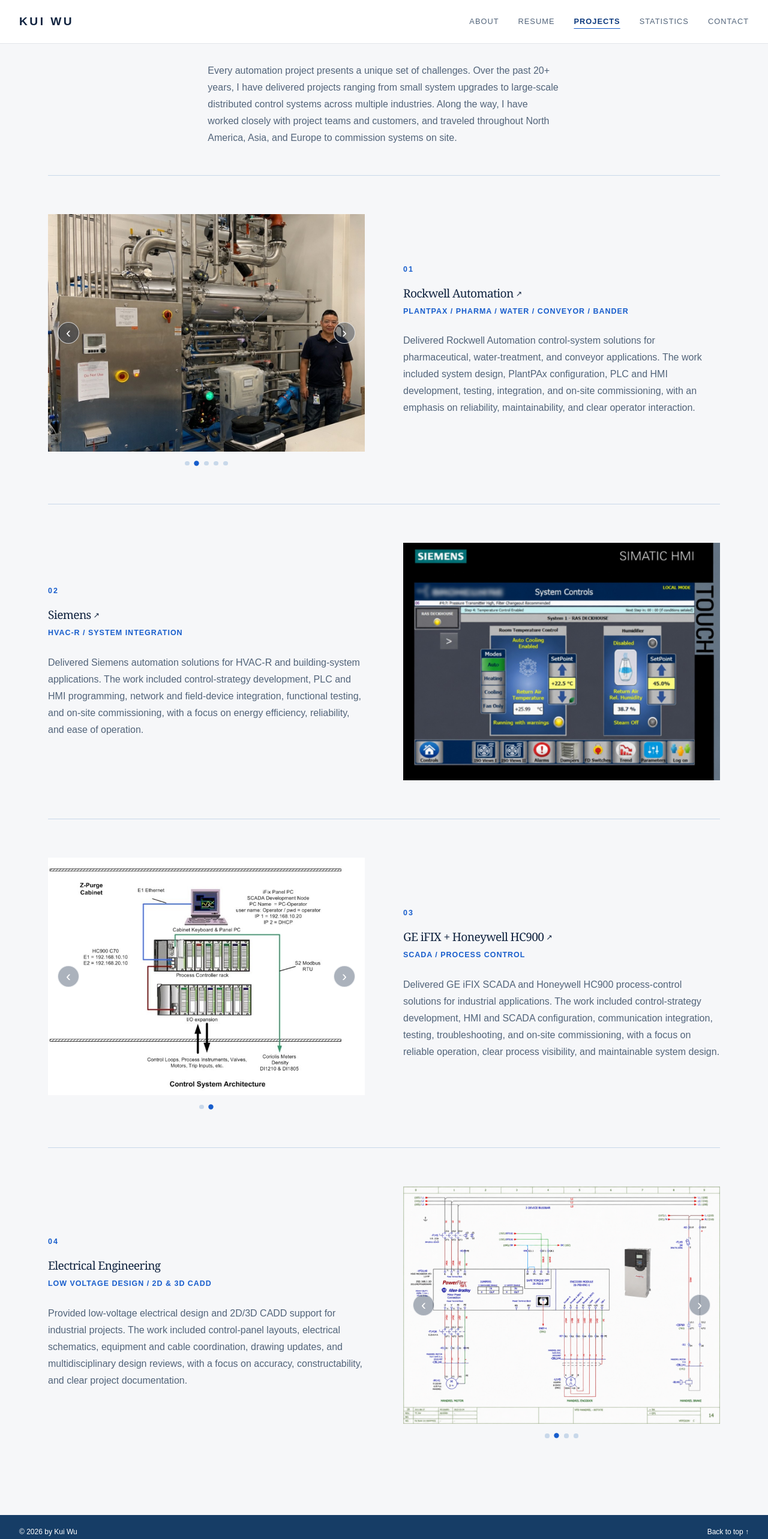
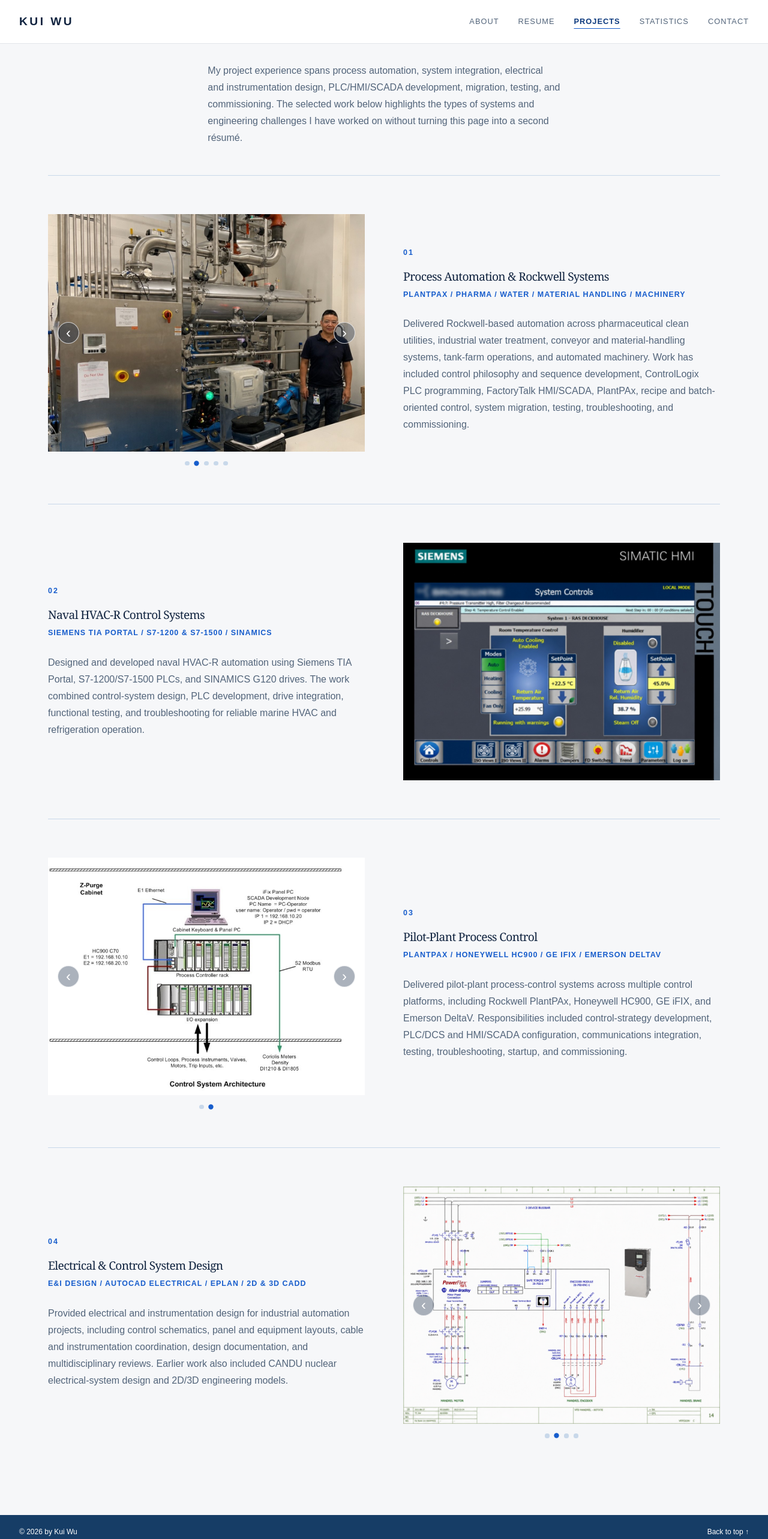
Before and after one commit to kwcontrols/KW-Portfolio, a Next.js app: page /experience in a window 1280 px wide. Shown: the top 2566 px of the page at 60% size. Built offline with nearby package versions, Linux system fonts and the light colour scheme.

Commit message:
Refocus projects on engineering work

```diff
--- a/app/experience/page.tsx
+++ b/app/experience/page.tsx
@@ -6,123 +6,66 @@ type Project = {
   number: string;
   title: string;
   category: string;
-  image?: string;
   images?: SlideshowImage[];
-  imageAlt?: string;
-  link?: string;
   overview: string;
-  challenge?: string;
-  approach?: string;
-  result?: string;
 };
 
-// Replace these four local paths and alt descriptions with final Rockwell project photos.
 const ROCKWELL_PROJECT_IMAGES: SlideshowImage[] = [
-  {
-    src: "/projects/rockwell-1.jpg",
-    alt: "Placeholder for a Rockwell Automation control-system design",
-  },
-  {
-    src: "/projects/rockwell-2.jpg",
-    alt: "Placeholder for PlantPAx configuration and development",
-  },
-  {
-    src: "/projects/rockwell-3.jpg",
-    alt: "Placeholder for PLC and HMI integration testing",
-    displayMode: "contain",
-  },
-  {
-    src: "/projects/rockwell/rockwell-4.jpg",
-    alt: "Placeholder for on-site automation commissioning",
-  },
-  {
-    src: "/projects/rockwell-5.jpg",
-    alt: "Rockwell Bander",
-    displayMode: "contain",
-  },
+  { src: "/projects/rockwell-1.jpg", alt: "Rockwell Automation control-system design" },
+  { src: "/projects/rockwell-2.jpg", alt: "PlantPAx configuration and development" },
+  { src: "/projects/rockwell-3.jpg", alt: "PLC and HMI integration testing", displayMode: "contain" },
+  { src: "/projects/rockwell/rockwell-4.jpg", alt: "On-site automation commissioning" },
+  { src: "/projects/rockwell-5.jpg", alt: "Industrial machinery automation", displayMode: "contain" },
 ];
 
-// Add future Siemens photos here; controls and autoplay enable automatically at two images.
 const SIEMENS_PROJECT_IMAGES: SlideshowImage[] = [
-  {
-    src: "/projects/siemens-1.jpg",
-    alt: "Siemens HVAC-R automation project",
-    displayMode: "contain",
-  },
+  { src: "/projects/siemens-1.jpg", alt: "Siemens HVAC-R automation project", displayMode: "contain" },
 ];
 
-// Add future GE iFIX / Honeywell HC900 photos here; no slideshow code changes are needed.
-const GEFIX_HC900_PROJECT_IMAGES: SlideshowImage[] = [
-  {
-    src: "/projects/iFix-1.JPG",
-    alt: "GE iFIX and Honeywell HC900 project image 1",
-  },
-  {
-    src: "/projects/iFix-2.jpg",
-    alt: "GE iFIX and Honeywell HC900 project image 2",
-    displayMode: "contain",
-  },
+const PROCESS_CONTROL_IMAGES: SlideshowImage[] = [
+  { src: "/projects/iFix-1.JPG", alt: "Pilot-plant SCADA and process-control system" },
+  { src: "/projects/iFix-2.jpg", alt: "Process-control HMI and system integration", displayMode: "contain" },
 ];
 
-// Add or replace Project 04 electrical images here; no slideshow code changes are needed.
 const ELECTRICAL_ENGINEERING_PROJECT_IMAGES: SlideshowImage[] = [
-  {
-    src: "/projects/Electrical-1.JPG",
-    alt: "Electrical engineering project image 1 showing industrial design work",
-  },
-  {
-    src: "/projects/Electrical-2.png",
-    alt: "Electrical engineering project image 2 showing a CADD design",
-    displayMode: "contain",
-  },
-  {
-    src: "/projects/electrical-3.jpg",
-    alt: "Electrical engineering project image 3 showing project documentation",
-    displayMode: "contain",
-  },
-  {
-    src: "/projects/electrical-4.jpg",
-    alt: "Electrical engineering project image 4 showing coordinated electrical design",
-    displayMode: "contain",
-  },
+  { src: "/projects/Electrical-1.JPG", alt: "Industrial electrical design work" },
+  { src: "/projects/Electrical-2.png", alt: "Electrical CADD design", displayMode: "contain" },
+  { src: "/projects/electrical-3.jpg", alt: "Electrical project documentation", displayMode: "contain" },
+  { src: "/projects/electrical-4.jpg", alt: "Coordinated electrical design", displayMode: "contain" },
 ];
 
-// Replace project titles, categories, descriptions, detail text, and local image paths here.
 const PROJECTS: Project[] = [
   {
     number: "01",
-    title: "Rockwell Automation",
-    category: "PlantPAx / Pharma / Water / Conveyor / Bander",
+    title: "Process Automation & Rockwell Systems",
+    category: "PlantPAx / Pharma / Water / Material Handling / Machinery",
     images: ROCKWELL_PROJECT_IMAGES,
-    link: "https://www.rockwellautomation.com/en-us.html",
     overview:
-      "Delivered Rockwell Automation control-system solutions for pharmaceutical, water-treatment, and conveyor applications. The work included system design, PlantPAx configuration, PLC and HMI development, testing, integration, and on-site commissioning, with an emphasis on reliability, maintainability, and clear operator interaction.",
+      "Delivered Rockwell-based automation across pharmaceutical clean utilities, industrial water treatment, conveyor and material-handling systems, tank-farm operations, and automated machinery. Work has included control philosophy and sequence development, ControlLogix PLC programming, FactoryTalk HMI/SCADA, PlantPAx, recipe and batch-oriented control, system migration, testing, troubleshooting, and commissioning.",
   },
   {
     number: "02",
-    title: "Siemens",
-    category: "HVAC-R / System Integration",
+    title: "Naval HVAC-R Control Systems",
+    category: "Siemens TIA Portal / S7-1200 & S7-1500 / SINAMICS",
     images: SIEMENS_PROJECT_IMAGES,
-    link: "https://www.siemens.com/en-us/products/simatic/",
     overview:
-      "Delivered Siemens automation solutions for HVAC-R and building-system applications. The work included control-strategy development, PLC and HMI programming, network and field-device integration, functional testing, and on-site commissioning, with a focus on energy efficiency, reliability, and ease of operation.",
+      "Designed and developed naval HVAC-R automation using Siemens TIA Portal, S7-1200/S7-1500 PLCs, and SINAMICS G120 drives. The work combined control-system design, PLC development, drive integration, functional testing, and troubleshooting for reliable marine HVAC and refrigeration operation.",
   },
   {
     number: "03",
-    title: "GE iFIX + Honeywell HC900",
-    category: "SCADA / Process Control",
-    images: GEFIX_HC900_PROJECT_IMAGES,
-    link: "https://www.gevernova.com/software/products/hmi-scada/ifix",
+    title: "Pilot-Plant Process Control",
+    category: "PlantPAx / Honeywell HC900 / GE iFIX / Emerson DeltaV",
+    images: PROCESS_CONTROL_IMAGES,
     overview:
-      "Delivered GE iFIX SCADA and Honeywell HC900 process-control solutions for industrial applications. The work included control-strategy development, HMI and SCADA configuration, communication integration, testing, troubleshooting, and on-site commissioning, with a focus on reliable operation, clear process visibility, and maintainable system design.",
+      "Delivered pilot-plant process-control systems across multiple control platforms, including Rockwell PlantPAx, Honeywell HC900, GE iFIX, and Emerson DeltaV. Responsibilities included control-strategy development, PLC/DCS and HMI/SCADA configuration, communications integration, testing, troubleshooting, startup, and commissioning.",
   },
   {
     number: "04",
-    title: "Electrical Engineering",
-    category: "Low Voltage Design / 2D & 3D CADD",
+    title: "Electrical & Control System Design",
+    category: "E&I Design / AutoCAD Electrical / EPLAN / 2D & 3D CADD",
     images: ELECTRICAL_ENGINEERING_PROJECT_IMAGES,
     overview:
-      "Provided low-voltage electrical design and 2D/3D CADD support for industrial projects. The work included control-panel layouts, electrical schematics, equipment and cable coordination, drawing updates, and multidisciplinary design reviews, with a focus on accuracy, constructability, and clear project documentation.",
+      "Provided electrical and instrumentation design for industrial automation projects, including control schematics, panel and equipment layouts, cable and instrumentation coordination, design documentation, and multidisciplinary reviews. Earlier work also included CANDU nuclear electrical-system design and 2D/3D engineering models.",
   },
 ];
 
@@ -133,66 +76,27 @@ export default function ProjectsPage() {
       <main className="projects-page" id="projects">
         <section className="projects-intro" aria-label="Projects introduction">
           <p>
-            Every automation project presents a unique set of challenges. Over
-            the past 20+ years, I have delivered projects ranging from small
-            system upgrades to large-scale distributed control systems across
-            multiple industries. Along the way, I have worked closely with
-            project teams and customers, and traveled throughout North America,
-            Asia, and Europe to commission systems on site.
+            My project experience spans process automation, system integration,
+            electrical and instrumentation design, PLC/HMI/SCADA development,
+            migration, testing, and commissioning. The selected work below
+            highlights the types of systems and engineering challenges I have
+            worked on without turning this page into a second résumé.
           </p>
         </section>
 
-        <section
-          className="projects-list"
-          aria-label="Selected project placeholders"
-        >
+        <section className="projects-list" aria-label="Selected automation projects">
           {PROJECTS.map((project) => (
             <article className="project-entry" key={project.number}>
               <div className="project-media">
-                {project.images ? (
-                  <ImageSlideshow
-                    images={project.images}
-                    label={`${project.title} project photos`}
-                  />
-                ) : (
-                  <img src={project.image} alt={project.imageAlt} />
+                {project.images && (
+                  <ImageSlideshow images={project.images} label={`${project.title} project photos`} />
                 )}
               </div>
               <div className="project-details">
                 <p className="project-number">{project.number}</p>
-                <h2>
-                  {project.link ? (
-                    <a
-                      className="project-title-link"
-                      href={project.link}
-                      target="_blank"
-                      rel="noopener noreferrer"
-                    >
-                      {project.title}
-                      <span aria-hidden="true">↗</span>
-                    </a>
-                  ) : (
-                    project.title
-                  )}
-                </h2>
+                <h2>{project.title}</h2>
                 <p className="project-category">{project.category}</p>
                 <p className="project-overview">{project.overview}</p>
-                {project.challenge && project.approach && project.result && (
-                  <dl>
-                    <div>
-                      <dt>Challenge</dt>
-                      <dd>{project.challenge}</dd>
-                    </div>
-                    <div>
-                      <dt>Approach</dt>
-                      <dd>{project.approach}</dd>
-                    </div>
-                    <div>
-                      <dt>Result</dt>
-                      <dd>{project.result}</dd>
-                    </div>
-                  </dl>
-                )}
               </div>
             </article>
           ))}
```
